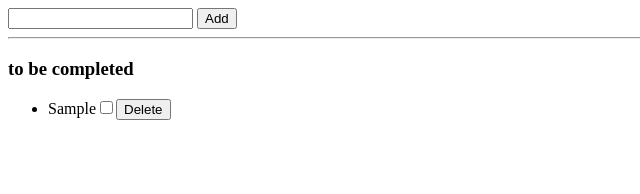
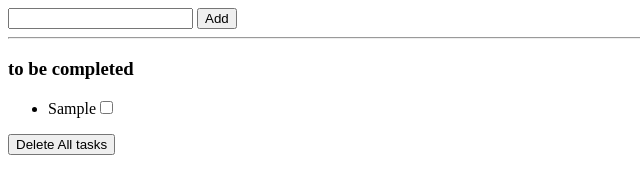
Before and after one commit to tjhooper1/task-list, a plain HTML site: page index.html in a window 1280 px wide. Both pictures are taken after typing "Sample" into the empty fields and a click on the button "Add". Shown: the whole page, without its empty margins (0-640 px from the left). Drawn offline with nearby package versions, Linux system fonts and the light colour scheme.

Commit message:
removed individual delete buttons and instead made one delete all button

```diff
--- a/app.js
+++ b/app.js
@@ -39,7 +39,7 @@ show = () => {
     let todos = getTodos();
     let html = '<h3>to be completed</h3><ul>';
     for(let i = 0; i < todos.length; i++) {
-        html += '<li>' + todos[i] + '<input name="mycheckbox'+i+'" type="checkbox" class="checkBox"><button class="remove" id="' + i  + '">Delete</button></li>';
+        html += '<li>' + todos[i] + '<input name="'+i+'" type="checkbox" class="checkBox"></li>';
 
     };
     html += '</ul>';
@@ -47,10 +47,11 @@ show = () => {
     document.getElementById("todos").innerHTML = html;
 
 
-    var buttons = document.getElementsByClassName("remove");
+    var button = document.getElementById("remove");
     var checkboxes = document.querySelectorAll('input[type="checkbox"]');
 
     for (let i = 0; i < checkboxes.length; i++) {
+
         checkboxes[i].addEventListener("click", function() {
             if (checkboxes[i].checked) {
                 checkboxes[i].parentElement.classList.add("done");
@@ -60,6 +61,7 @@ show = () => {
         })
 
     }
+
 
     // variable to store our current state
     var cbstate;
@@ -88,11 +90,13 @@ show = () => {
     // Loop through results and ...
     for(var i = 0; i < cb.length; i++) {
 
+
         //bind click event handler
         cb[i].addEventListener('click', function(evt) {
 
-            // If checkboxe is checked then save to state
+            // If checkbox is checked then save to state
             if (this.checked) {
+
             cbstate[this.name] = true;
 
             }
@@ -107,9 +111,7 @@ show = () => {
         });
     }
 
-    for (let i = 0; i < buttons.length; i++) {
-        buttons[i].addEventListener("click", remove);
-    };
+    button.addEventListener("click", remove);
 }
 
 //The remove function handles grabbing the id from the current task and using that as a selector to remove it
@@ -117,13 +119,33 @@ show = () => {
 //array
 function remove() {
 
-    let id = this.getAttribute('id');
+    // var cbstate = JSON.parse(localStorage.getItem('CBState') || '{}');
+    // var cb = document.querySelectorAll('.checkBox');
+    // console.log(cbstate);
 
+
+    // let id = this.id;
+    // let todos = getTodos();
+
+    // todos.splice(id, 1);
+    // localStorage.setItem('todo', JSON.stringify(todos));
+
+
+
+    // delete cbstate[id];
+    // // localStorage.CBState = JSON.stringify(cbstate);
+    // //find a way to reset the state
+
+
+
+    // localStorage.setItem("CBState", JSON.stringify(cbstate));
+    // show();
     let todos = getTodos();
-
-    todos.splice(id, 1);
+    todos = [];
     localStorage.setItem('todo', JSON.stringify(todos));
-
+    let cbstate = JSON.parse(localStorage.getItem('CBState') || '{}');
+    cbstate = {};
+    localStorage.setItem('CBState', JSON.stringify(cbstate));
     show();
 }
 
--- a/index.html
+++ b/index.html
@@ -16,6 +16,9 @@
     <div id="todos">
         <h3>to be complete</h3>
     </div>
+    <div>
+        <button id="remove">Delete All tasks</button>
+    </div>
 
 
     <script src="app.js"></script>
```
